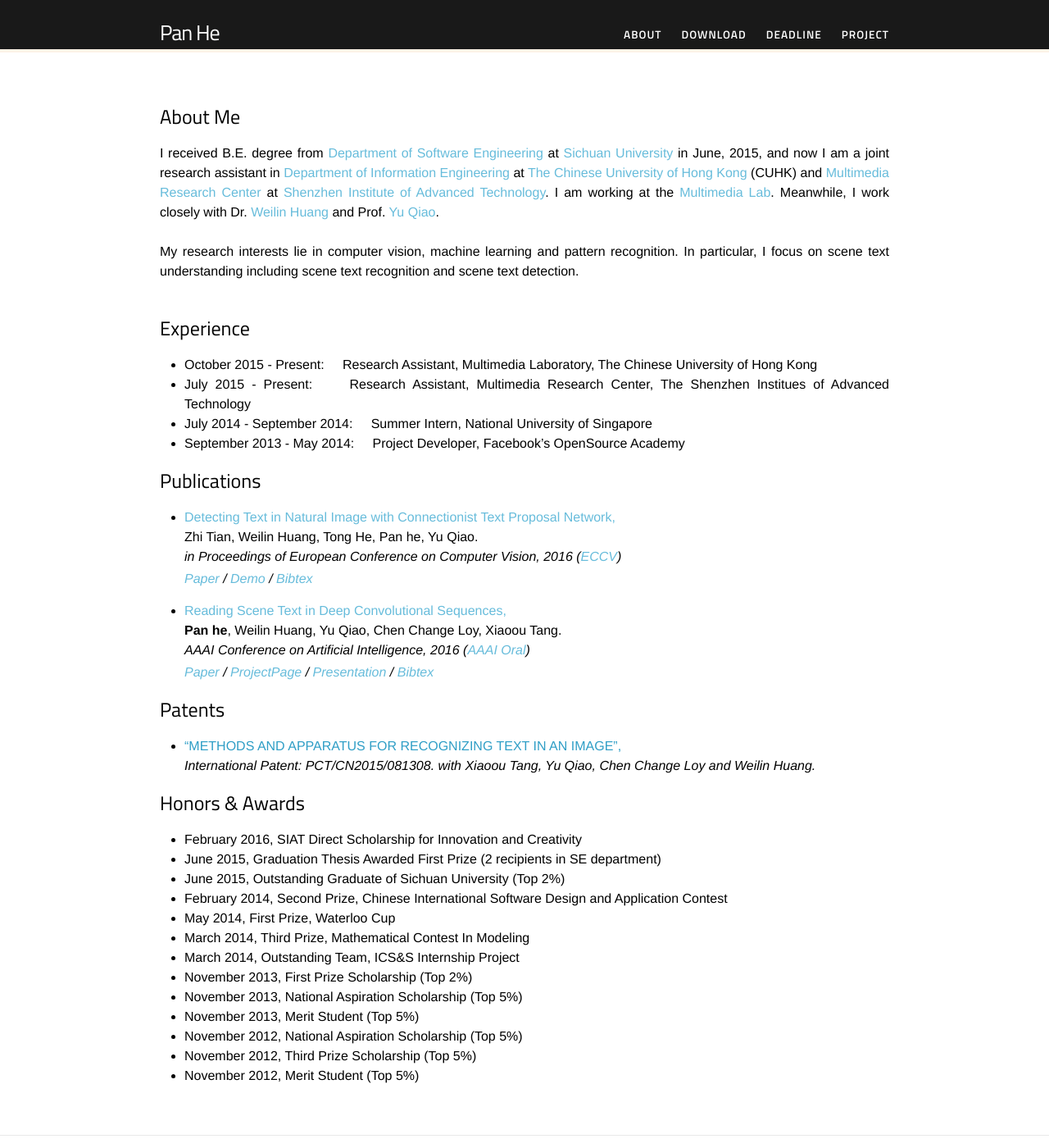
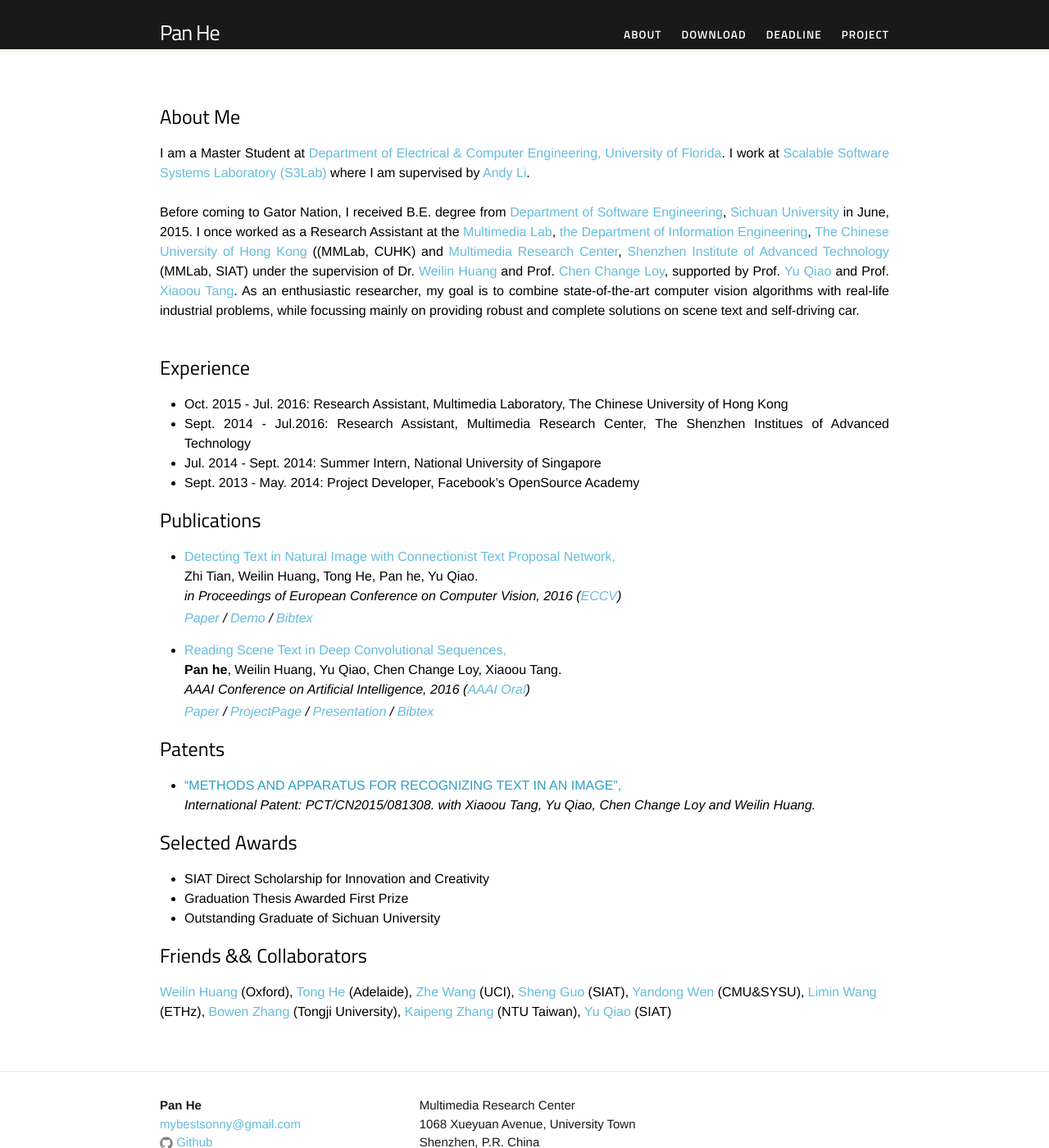
Before and after one commit to BestSonny/BestSonny.github.io.old, a Jekyll site: the page built from about.md, in a window 1280 px wide and 1400 px high. Shown: the whole window at 82% size. Built offline with Jekyll 4.4.1, drawn with Linux system fonts in a browser that asks for light colours.

Commit message:
update new school information

```diff
--- a/about.md
+++ b/about.md
@@ -35,18 +35,14 @@
 <div class="about">
 
 <p align="justify">
-I received B.E. degree from <a href='http://www.scu.edu.cn/software2012/'>Department of Software Engineering</a> at <a href='http://www.scu.edu.cn/en/'>Sichuan University</a> in June, 2015, and now I am a joint research assistant in  <a href='http://www.ie.cuhk.edu.hk/main/index.shtml'>Department of Information Engineering</a> at <a href='http://www.cuhk.edu.hk/english/index.html'>The Chinese University of Hong Kong</a> (CUHK) and <a href='http://www.siat.cas.cn/jgsz/kyxt/jcs/yjdy/dmtjc/'>Multimedia Research Center</a> at <a href='http://english.siat.cas.cn/'>Shenzhen Institute of Advanced Technology</a>.
+I am a Master Student at <a href='http:/www.ece.ufl.edu'>Department of Electrical & Computer Engineering<a>,  <a href='http:/www.ece.ufl.edu'>University of Florida</a>. I work at <a href='http://www.s3lab.ece.ufl.edu/'>Scalable Software Systems Laboratory (S3Lab)</a> where I am supervised by <a href='http://www.andyli.ece.ufl.edu/'>Andy Li</a>.
+<br /> <br />
+Before coming to Gator Nation, I received B.E. degree from <a href='http://www.scu.edu.cn/software2012/'>Department of Software Engineering</a>, <a href='http://www.scu.edu.cn/en/'>Sichuan University</a> in June, 2015.
 
-I am working at the <a href='http://mmlab.ie.cuhk.edu.hk/'>Multimedia Lab</a>. Meanwhile, I work closely with Dr. <a href='http://www.wlhuang.com/'>Weilin Huang</a> and Prof. <a href='http://mmlab.siat.ac.cn/yuqiao/'>Yu Qiao</a>.
+I once worked as a Research Assistant at the <a href='http://mmlab.ie.cuhk.edu.hk/'>Multimedia Lab</a>, <a href='http://www.ie.cuhk.edu.hk/main/index.shtml'>the Department of Information Engineering</a>, <a href='http://www.cuhk.edu.hk/english/index.html'>The Chinese University of Hong Kong</a> ((MMLab, CUHK) and <a href='http://www.siat.cas.cn/jgsz/kyxt/jcs/yjdy/dmtjc/'>Multimedia Research Center</a>, <a href='http://english.siat.cas.cn/'>Shenzhen Institute of Advanced Technology</a> (MMLab, SIAT) under the supervision of Dr. <a href='http://www.wlhuang.com/'>Weilin Huang</a> and Prof. <a href='http://personal.ie.cuhk.edu.hk/~ccloy/'>Chen Change Loy</a>, supported by Prof. <a href='http://mmlab.siat.ac.cn/yuqiao/'>Yu Qiao</a> and Prof. <a href='http://www.ie.cuhk.edu.hk/people/xotang.shtml'>Xiaoou Tang</a>.
 
+As an enthusiastic researcher, my goal is to combine state-of-the-art computer vision algorithms with real-life industrial problems, while focussing mainly on providing robust and complete solutions on scene text and self-driving car.
 <br /> <br />
-
-My research interests lie in computer vision, machine learning and pattern recognition. In particular, I focus on scene text understanding including scene text recognition and scene text detection.
-<br /> <br />
-
-</p>
-
-</div>
 
 
 <!-- <h2 id="education">Education</h2>
@@ -62,10 +58,10 @@
 
 <div style="text-align: justify;" markdown="1">
 
-* October 2015 - Present: &nbsp;&nbsp;&nbsp; Research Assistant, Multimedia Laboratory, The Chinese University of Hong Kong
-* July 2015 - Present: &nbsp;&nbsp;&nbsp; Research Assistant, Multimedia Research Center, The Shenzhen Institues of Advanced Technology
-* July 2014 - September 2014: &nbsp;&nbsp;&nbsp; Summer Intern, National University of Singapore
-* September 2013 - May 2014: &nbsp;&nbsp;&nbsp; Project Developer, Facebook’s OpenSource Academy
+* Oct. 2015 - Jul. 2016: Research Assistant, Multimedia Laboratory, The Chinese University of Hong Kong
+* Sept. 2014 - Jul.2016: Research Assistant, Multimedia Research Center, The Shenzhen Institues of Advanced Technology
+* Jul. 2014 - Sept. 2014: Summer Intern, National University of Singapore
+* Sept. 2013 - May. 2014: Project Developer, Facebook’s OpenSource Academy
 
 </div>
 
@@ -128,22 +124,25 @@
 	</li>
 </ul>
 
-<h2 id="awards">Honors & Awards</h2>
+<h2 id="awards">Selected Awards</h2>
 
 <div style="text-align: left;" markdown="1">
-* February 2016,    SIAT Direct Scholarship for Innovation and Creativity
-* June 2015,       Graduation Thesis Awarded First Prize  (2 recipients in SE   department)
-* June 2015,        Outstanding Graduate of Sichuan University (Top 2%)
-* February 2014, 	Second Prize, Chinese International Software Design and Application Contest
-* May 2014,    		First Prize, Waterloo Cup
-* March 2014,    	Third Prize, Mathematical Contest In Modeling
-* March 2014,    	Outstanding Team, ICS&S Internship Project
-* November 2013, 	First Prize Scholarship (Top 2%)
-* November 2013, 	National Aspiration Scholarship (Top 5%)
-* November 2013,  	Merit Student (Top 5%)
-* November 2012,  	National Aspiration Scholarship (Top 5%)
-* November 2012,  	Third Prize Scholarship (Top 5%)
-* November 2012,  	Merit Student (Top 5%)
+* SIAT Direct Scholarship for Innovation and Creativity
+* Graduation Thesis Awarded First Prize
+* Outstanding Graduate of Sichuan University
+</div>
 
-
+<h2 id="awards">Friends && Collaborators</h2>
+<div style="clear: both;">
+<div class="paper">
+<a href='http://www.wlhuang.com/'>Weilin Huang</a>  (Oxford),
+<a href='http://tonghe90.github.io/'>Tong He</a> (Adelaide),
+<a href='http://wangzheallen.github.io/'>Zhe Wang</a> (UCI),
+<a href='http://guoshengcv.github.io/'>Sheng Guo</a> (SIAT),
+<a href='http://ydwen.github.io'>Yandong Wen</a> (CMU&SYSU),
+<a href='http://wanglimin.github.io/'>Limin Wang</a> (ETHz),
+<a href='http://zbwglory.github.io/'>Bowen Zhang</a> (Tongji University),
+<a href='http://kpzhang93.github.io/'>Kaipeng Zhang</a> (NTU Taiwan),
+<a href='http://mmlab.siat.ac.cn/yuqiao/index.html'>Yu Qiao</a> (SIAT)
 </div>
+</div>
```
Also changed, not shown: index.html (+5 -5 lines).
